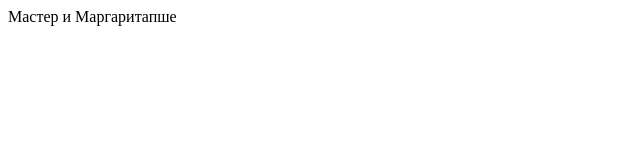
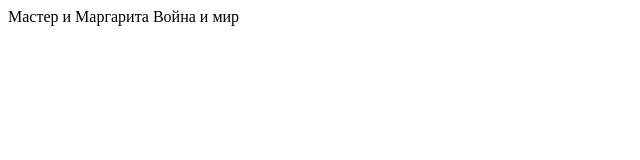
Before and after one commit to Romanes23/Test, a plain HTML site: page index.html in a window 1280 px wide. Shown: the full height of the page, 0-640 px from the left. Drawn offline with Linux system fonts and the light colour scheme.

Commit message:
Third commit

```diff
--- a/index.html
+++ b/index.html
@@ -7,6 +7,7 @@
     <title>Document</title>
 </head>
 <body>
-    Мастер и Маргаритапше
+    Мастер и Маргарита
+    Война и мир
 </body>
 </html>
```
